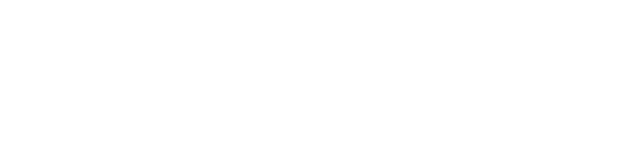
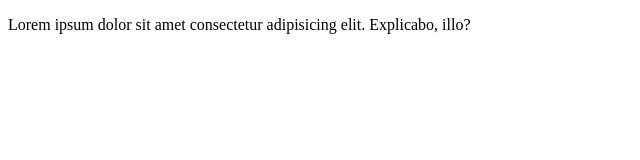
Before and after one commit to victorhugo40/test-repositorio, a plain HTML site: page index.html in a window 1280 px wide. Shown: the whole page, without its empty margins (0-640 px from the left). Drawn offline with Linux system fonts and the light colour scheme.

Commit message:
Agregado DIV contenedor

```diff
--- a/index.html
+++ b/index.html
@@ -6,6 +6,11 @@
     <title>Git VSCODE</title>
 </head>
 <body>
-
+    <!--DIV CONTENEDOR 1-->
+    <div class="container">
+        <div class="row">
+            <p>Lorem ipsum dolor sit amet consectetur adipisicing elit. Explicabo, illo?</p>
+        </div>
+    </div>
 </body>
 </html>
```
